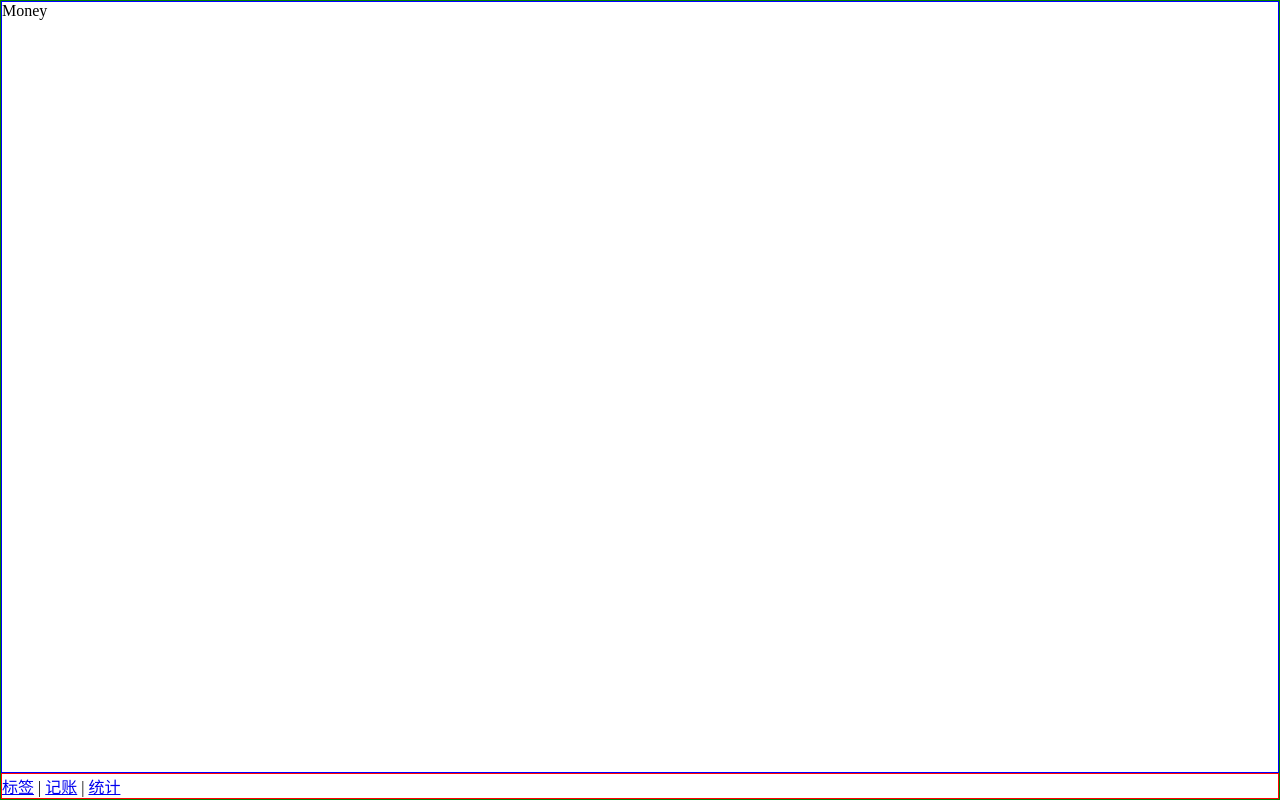
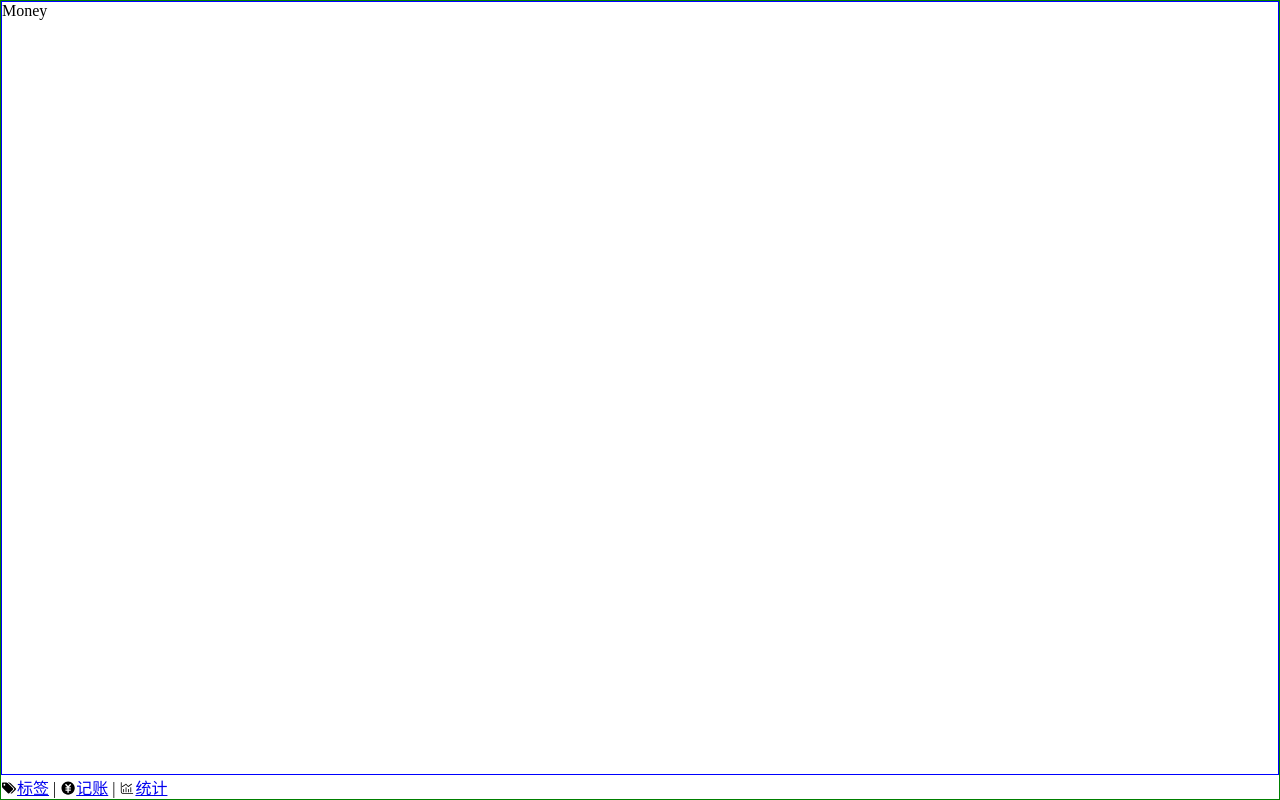
Before and after one commit to maple436/cuttle-money, a Vue app: page /#/ in a window 1280 px wide. Built offline with nearby package versions, Linux system fonts and the light colour scheme.

Commit message:
创建<Icon/>组件

```diff
--- a/package.json
+++ b/package.json
@@ -36,6 +36,7 @@
     "lint-staged": "^9.5.0",
     "sass": "^1.26.5",
     "sass-loader": "^8.0.2",
+    "svg-sprite-loader": "^5.0.0",
     "typescript": "~3.9.3",
     "vue-template-compiler": "^2.6.11"
   },
--- /dev/null
+++ b/src/components/Icon.vue
@@ -0,0 +1,30 @@
+<template>
+  <svg class="icon">
+    <use :xlink:href="'#'+name"/>
+  </svg>
+</template>
+
+<script lang="ts">
+  const importAll=(requireContext: __WebpackModuleApi.RequireContext)=>requireContext.keys().forEach(requireContext);
+
+  try{
+    importAll(require.context('../assets/icons',true,/\.svg$/));
+  }catch (error) {
+    console.log(error);
+  }
+
+  export default {
+    props:['name'],
+    name: 'Icon'
+  };
+</script>
+
+<style lang="scss" scoped>
+.icon{
+  width: 1em;
+  height:1em;
+  vertical-align: -0.15em;
+  fill:currentColor;
+  overflow: hidden;
+}
+</style>
--- a/src/components/Nav.vue
+++ b/src/components/Nav.vue
@@ -1,21 +1,24 @@
 <template>
   <div class="nav">
+    <Icon name="label"/>
     <router-link to="/labels">标签</router-link>
     |
+    <Icon name="money"/>
     <router-link to="/money">记账</router-link>
     |
+    <Icon name="statistics"/>
     <router-link to="/statistics">统计</router-link>
   </div>
 </template>
 
 <script lang="ts">
+
+
   export default {
     name: 'Nav'
   };
 </script>
 
 <style lang="scss" scoped>
-  .nav{
-    border:1px solid red;
-  }
+
 </style>
--- a/src/main.ts
+++ b/src/main.ts
@@ -5,10 +5,12 @@
 import store from './store';
 import Nav from '@/components/Nav.vue';
 import Layout from '@/components/Layout.vue';
+import Icon from '@/components/Icon.vue';
 
 Vue.config.productionTip = false;
 Vue.component('Nav', Nav);
 Vue.component('Layout',Layout)
+Vue.component('Icon',Icon)
 
 new Vue({
   router,
--- a/vue.config.js
+++ b/vue.config.js
@@ -1,3 +1,17 @@
+const path = require('path');
+
+
 module.exports = {
-  lintOnSave: false
+  lintOnSave: false,
+  chainWebpack: config => {
+    const dir = path.resolve(__dirname, 'src/assets/icons')
+
+    config.module
+      .rule('svg-sprite')
+      .test(/\.svg$/)
+      .include.add(dir).end()   //只包含 icons 目录
+      .use('svg-sprite-loader').loader('svg-sprite-loader').options({extract: false}).end()
+    config.plugin('svg-sprite').use(require('svg-sprite-loader/plugin'),[{plainSprite: true}])
+    config.module.rule('svg').exclude.add(dir)  //其他 svg loader 排除 icons 目录
+  }
 }
```
Also changed, not shown: src/shims-vue.d.ts (+7 -2 lines), .eslintrc.js, 1 other file (tests, documents, lock files or other folders).
